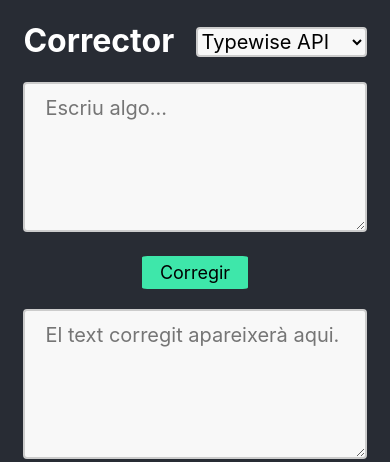
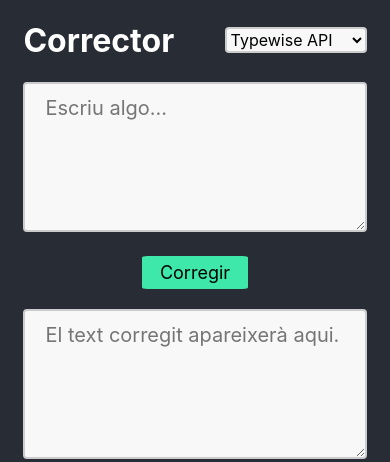
Before and after one commit to cristiangutierrz/Corrector-Hackathon, a Flask app: page / in a window 390 px wide. Shown: the top 462 px of the page. Run offline with Flask 2, Linux system fonts and the light colour scheme.

Commit message:
Update style.css

```diff
--- a/static/style.css
+++ b/static/style.css
@@ -76,4 +76,8 @@ input[type=submit] {
   #main {
     margin:10px 5vw;
   }
+
+  #method {
+    font-size:16px;
+  }
 }
```
